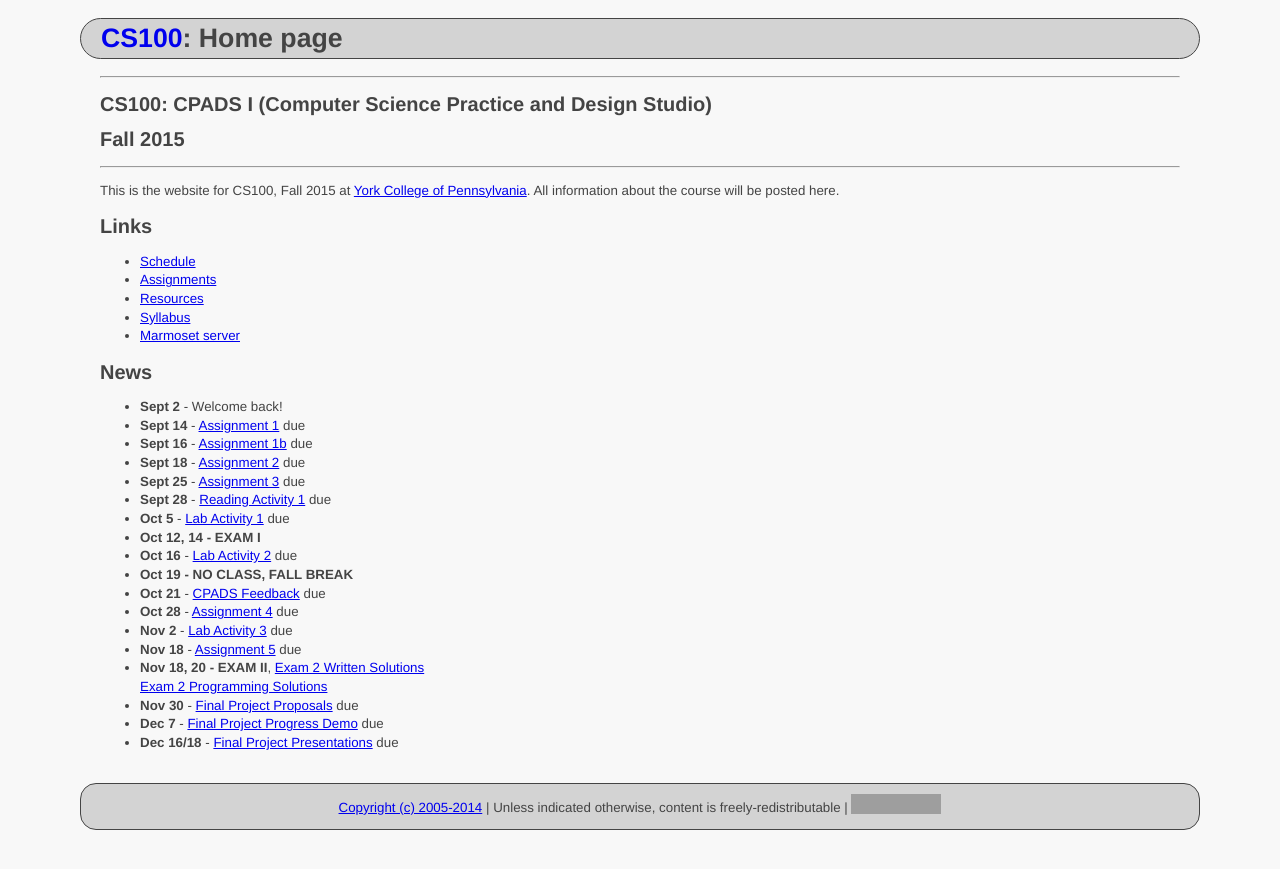
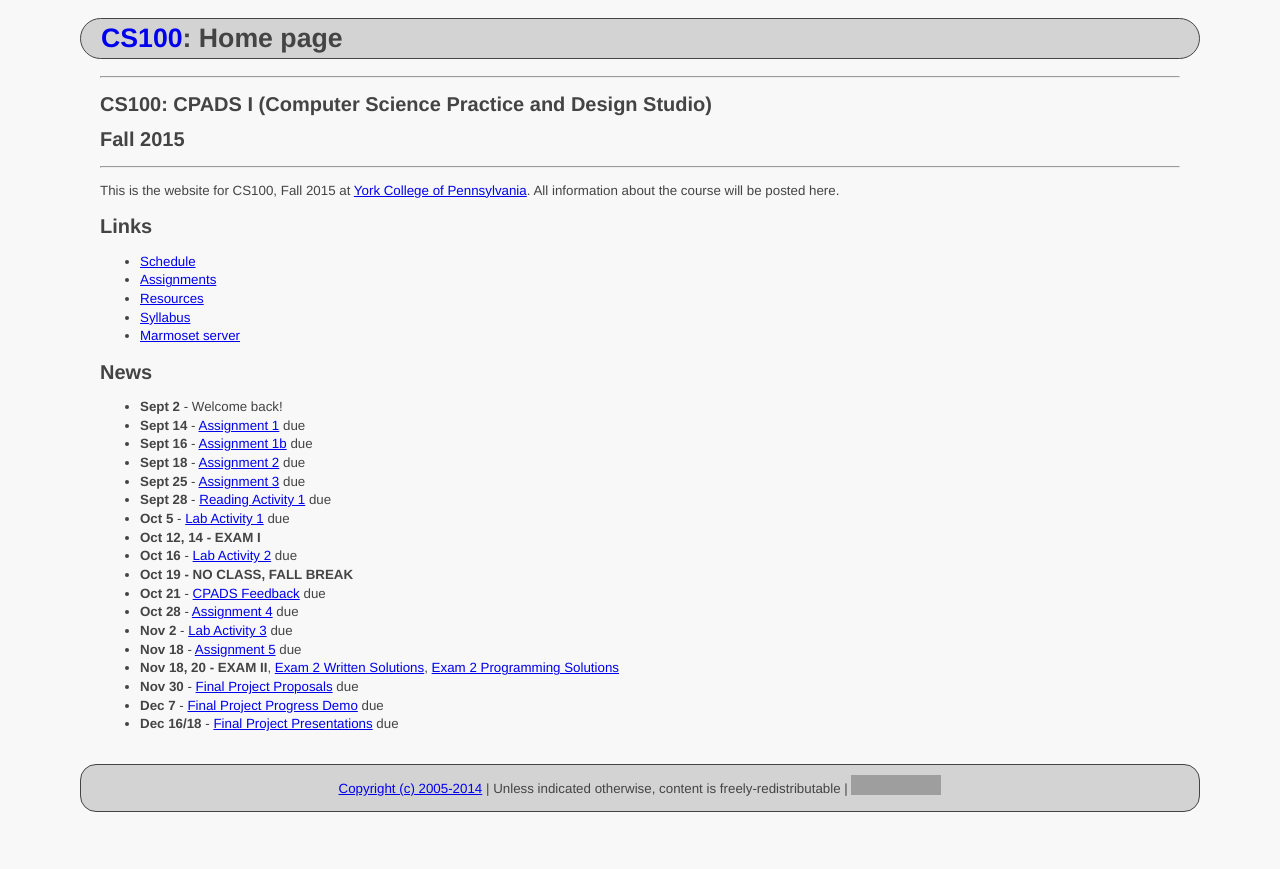
Before and after one commit to ycpcs/cs100-fall2015, a Jekyll site: the page built from index.md, in a window 1280 px wide. Shown: the top 869 px of the page. Built offline with Jekyll 4.4.1, drawn with Linux system fonts in a browser that asks for light colours; Markdown is read by kramdown in place of the engine named in the settings; grey boxes are pictures that could not be loaded.

```diff
--- a/index.md
+++ b/index.md
@@ -36,7 +36,7 @@ All information about the course will be posted here.
 * **Oct 28** - [Assignment 4](assign/CPADS_Assignment_4.pdf) due
 * **Nov 2** - [Lab Activity 3](assign/CPADS_Lab_Activity_3.pdf) due
 * **Nov 18** - [Assignment 5](assign/CPADS_Assignment_5.pdf) due
-* **Nov 18, 20 - EXAM II**, [Exam 2 Written Solutions](assign/CPADS_Exam2_solutions.pdf) <br /> 	[Exam 2 Programming Solutions](assign/src/exam2_solutions.py)
+* **Nov 18, 20 - EXAM II**, [Exam 2 Written Solutions](assign/CPADS_Exam2_solutions.pdf), [Exam 2 Programming Solutions](assign/src/exam2_solutions.py)
 * **Nov 30** - [Final Project Proposals](assign/CPADS_FinalProject.pdf) due
 * **Dec 7** - [Final Project Progress Demo](assign/CPADS_FinalProject.pdf) due
 * **Dec 16/18** - [Final Project Presentations](assign/CPADS_FinalProject.pdf) due
```
